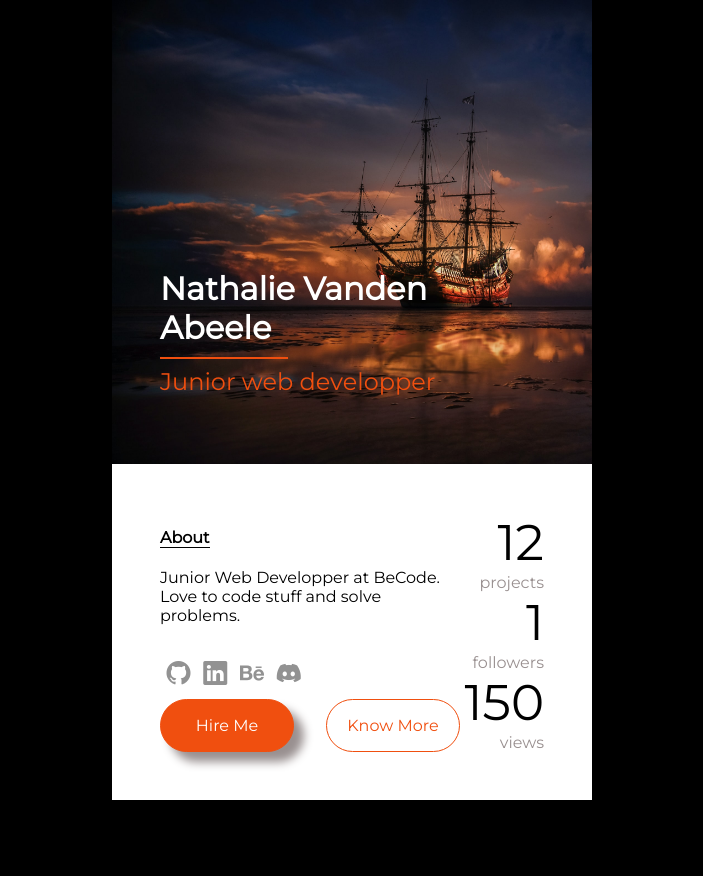
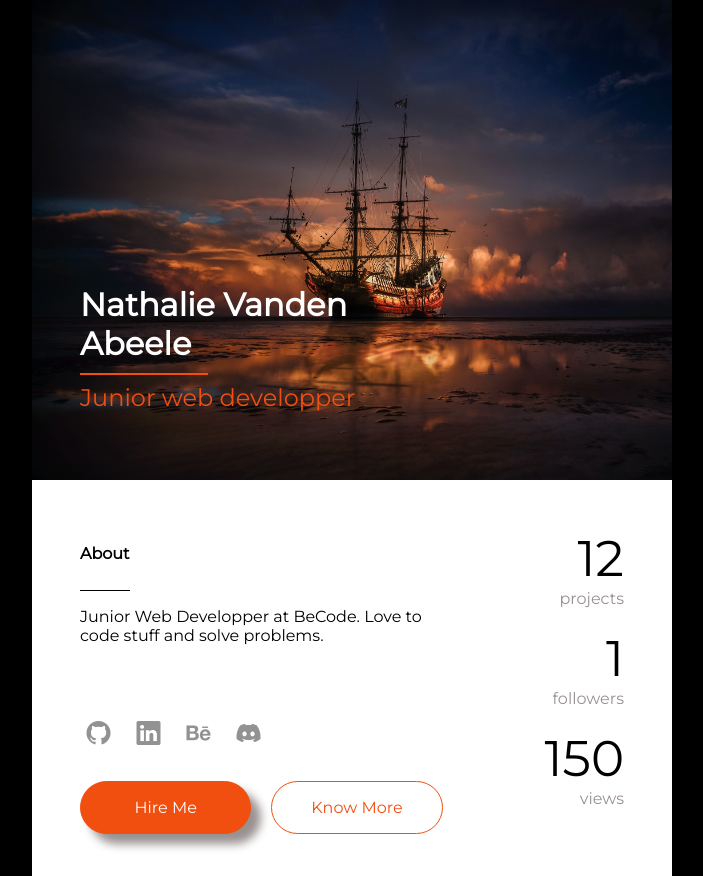
Before and after one commit to nathvda/Profile-Card, a plain HTML site: page index.html in a window 1280 px wide. Shown: the whole page, without its empty margins (288-991 px from the left). Before the commit the page ends 800 px from the top, so only its background shows below. Drawn offline with nearby package versions, Linux system fonts and the light colour scheme.

Commit message:
second version, changed flex for grid.

```diff
--- a/style.css
+++ b/style.css
@@ -1,23 +1,25 @@
 :root{
     --accent:rgb(240, 79, 15);
-    --mainwidth: 300px;
 }
 
-body{
-    background-color:black;
-    display:flex;
-    justify-content:center;
-    align-items:center;
-    margin:0;
-    font-family:"Montserrat";
+body {
+	background-color: black;
+	display: grid;
+	place-items: center;
+	margin: 0;
+	font-family: "Montserrat";
+	height: 100vh;
+	width: 100vw;
+    overflow:hidden;
 }
 
-main{
-    background-color:rgb(0, 0, 0);
-    display:flex;
-    flex-direction:column;
-    height:100vh;
-    width:60vh;
+main {
+	background-color: rgb(0, 0, 0);
+	display: grid;
+	grid-template-areas: "header" "section";
+	grid-template-rows: 60% auto;
+	height: 100%;
+	width: 40em;
 }
 
 a, a:hover, a:active{text-decoration:none;}
@@ -25,27 +27,25 @@ a, a:hover, a:active{text-decoration:none;}
 header{
     background-image:url(assets/header_img.jpg);
     background-size:cover;
-    height:70%;
-    display:flex;
-    flex-direction:column;
-    justify-content:flex-end;
+    display:grid;
+    grid-area:header;
     box-sizing:border-box;
     padding:3em;
+    align-content:end;
 }
 
 section{
     background-color:white;
-    height:30%;
     padding:3em;
+    grid-area:section;
 }
 
-article{
-display:flex;
-width:100%;
-flex-direction:column;
-justify-content:space-between;
+article {
+	width: 100%;
 	height: 100%;
-flex-wrap:wrap;
+	display: grid;
+	grid-template-areas: "title aside" "para aside" "socials aside" "links aside";
+	grid-template-columns: 2fr 1fr;
 }
 
 h1{
@@ -73,8 +73,10 @@ h2{
 
 h3{
  font-size:16px;
+ grid-area: title;
  border-bottom:1px solid black;
  width:fit-content;
+
 }
 
 ul{
@@ -83,18 +85,17 @@ ul{
     padding:0;
 }
 
-ul.stats{
-    display:flex;
-    flex-direction:column;
-    align-content:space-between;
-    height:100%;
+ul.stats {
+	grid-area: aside;
+	display: grid;
+	grid-template-rows: repeat(3,100px);
 }
+
 ul.stats li{
-    display:flex;
-    flex-direction:column;
     color:#999090;
     text-align:right;
-    height:40%;
+    display:grid;
+    grid-template-rows:repeat(2, 1fr);
 }
 
 .number{
@@ -104,19 +105,16 @@ ul.stats li{
 }
 
 p{
-    width:var(--mainwidth);
+    grid-area:para;
     height:80px;
     margin:0;
     padding:0;
 }
 
-ul.socials, ul.links, p, h3{
-    flex-wrap:nowrap;
-    }
-ul.socials{
-    display:flex;
-    flex-direction:row;
-    width:var(--mainwidth);
+ul.socials {
+	grid-area: socials;
+	display: grid;
+	grid-template-columns: repeat(4,50px);
 }
 
 ul.socials li{
@@ -125,13 +123,18 @@ ul.socials li{
 ul.socials a{
     color:#929292;
     font-size:1.5em;
+    transition:0.5s;
 }
 
+ul.socials a:hover{color:var(--accent);
+    transition:0.5s;}
+
 ul.links{
-    display:flex;
-    flex-direction:row;
-    justify-content:space-between;
-    width:var(--mainwidth);
+    grid-area: links;
+    display:grid;
+    grid-template-columns:repeat(2, 1fr);
+    height:20px;
+    grid-gap:20px;
 }
 
 ul.links li{
@@ -140,23 +143,30 @@ ul.links li{
     border:1px solid var(--accent);
     padding:1em;
     border-radius:100px;
-    width:150px;
     text-align:center;
+    box-sizing:border-box;
 }
 
 ul.links li:first-child{
     background-color:var(--accent);
     box-shadow:10px 10px 10px #999090;
+    transition:0.5s;
 }
 
 ul.links li:first-child a{
    color:white;
-}
-
-ul.links li:last-child{
-    margin-left:2em;
-}
+   transition:0.5s;}
 
 ul.links a{
     color:var(--accent);
 }
+
+ul.links li:first-child:hover{
+    background-color:white;
+    transition:0.5s;
+ }
+
+ ul.links li:first-child:hover a{
+    color:var(--accent);
+    transition:0.5s;
+ }
```
Also changed, not shown: index.html (indentation only). Lines whose indentation alone changed are shown as unchanged.
